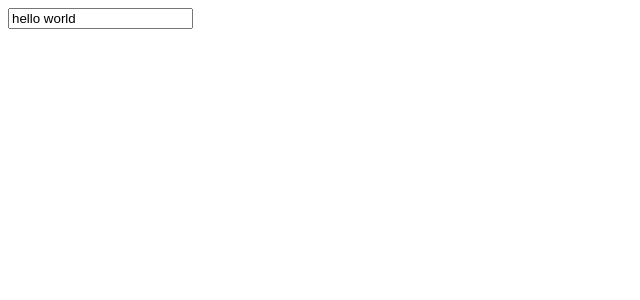
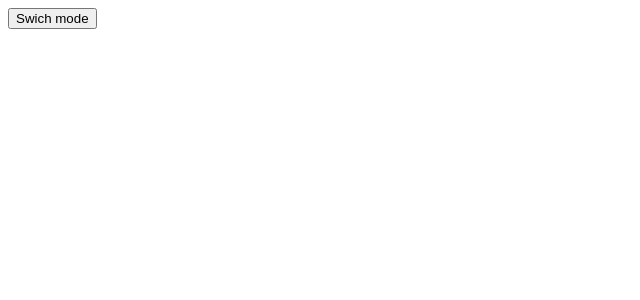
Before and after one commit to dzmitry-viartseika/custom-hook-react-ts, a React (Create React App) app: page / in a window 1280 px wide. Shown: the top 300 px of the page, without its empty margins (0-640 px from the left). Built offline with nearby package versions, Linux system fonts and the light colour scheme.

Commit message:
add new hook useTheme

```diff
--- /dev/null
+++ b/src/Home.css
@@ -0,0 +1,7 @@
+.Home.dark {
+    background-color: #000;
+}
+
+.Home.light {
+    background-color: aliceblue;
+}
--- a/src/Home.tsx
+++ b/src/Home.tsx
@@ -1,13 +1,22 @@
 import useInputValidation from './hooks/useInputValidation';
+import {useTheme} from "./hooks/useTheme";
+
 
 function Home(): JSX.Element {
-    const name = useInputValidation('hello world', true)
+    const name = useInputValidation('hello world', true);
+    const { theme, toggleTheme } = useTheme('white');
+
+    const handleChangeTheme = () => {
+        toggleTheme();
+    }
+
     return (
-        <div>
-            <form>
-                <input {...name} />
-                {name.error && <span style={{ color: 'red'}}>{name.error}</span>}
-            </form>
+        <div className={`Home ${theme}`}>
+            {/*<form>*/}
+            {/*    <input {...name} />*/}
+            {/*    {name.error && <span style={{ color: 'red'}}>{name.error}</span>}*/}
+            {/*</form>*/}
+            <button onClick={handleChangeTheme}>Swich mode</button>
         </div>
     )
 }
--- /dev/null
+++ b/src/hooks/useTheme.ts
@@ -0,0 +1,27 @@
+import {useEffect, useState} from "react";
+
+export const useTheme = (initialTheme = 'light') => {
+    const [theme, setTheme] = useState<string>(initialTheme);
+
+    const toggleTheme = () => {
+        if (theme !== "dark") {
+            localStorage.setItem("theme", "dark");
+            setTheme("dark");
+        } else {
+            localStorage.setItem("theme", "light");
+            setTheme("light");
+        }
+    };
+
+    useEffect(() => {
+        const localTheme = window.localStorage.getItem('theme');
+        if (localTheme) {
+            setTheme(localTheme);
+        }
+    }, []);
+
+    return {
+        theme,
+        toggleTheme,
+    }
+};
--- a/src/index.tsx
+++ b/src/index.tsx
@@ -2,6 +2,7 @@ import React from 'react';
 import ReactDOM from 'react-dom';
 import App from './App';
 import Home from './Home';
+import './Home.css';
 
 ReactDOM.render(
   <React.StrictMode>
```
